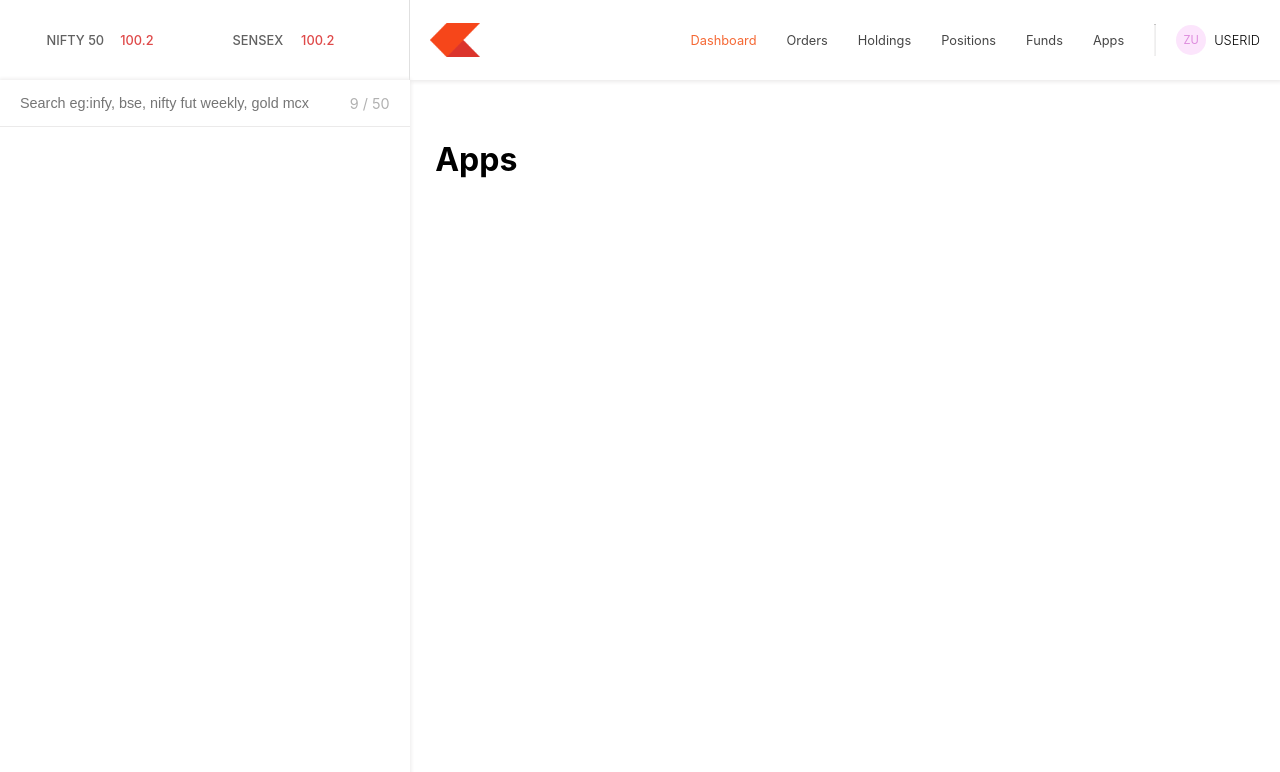
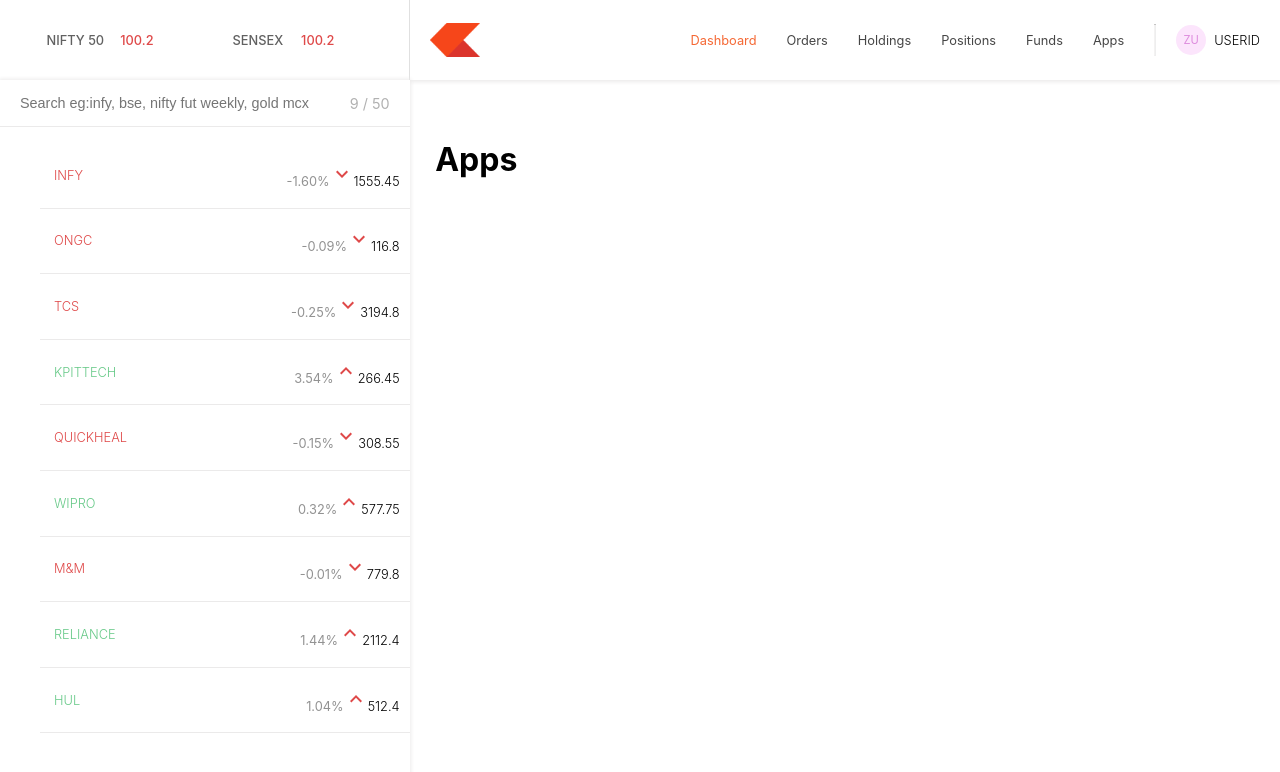
Before and after one commit to osinsomkuwar-27/Equinix, a React (Create React App) app in the folder dashboard/: page /apps in a window 1280 px wide. Shown: the top 772 px of the page. Built offline with nearby package versions, Linux system fonts and the light colour scheme.

Commit message:
watchlist updation

```diff
--- /dev/null
+++ b/dashboard/src/component/GeneralContext.js
@@ -0,0 +1,37 @@
+// import React, { useState } from "react";
+
+// import BuyActionWindow from "./BuyActionWindow";
+
+// const GeneralContext = React.createContext({
+//   openBuyWindow: (uid) => {},
+//   closeBuyWindow: () => {},
+// });
+
+// export const GeneralContextProvider = (props) => {
+//   const [isBuyWindowOpen, setIsBuyWindowOpen] = useState(false);
+//   const [selectedStockUID, setSelectedStockUID] = useState("");
+
+//   const handleOpenBuyWindow = (uid) => {
+//     setIsBuyWindowOpen(true);
+//     setSelectedStockUID(uid);
+//   };
+
+//   const handleCloseBuyWindow = () => {
+//     setIsBuyWindowOpen(false);
+//     setSelectedStockUID("");
+//   };
+
+//   return (
+//     <GeneralContext.Provider
+//       value={{
+//         openBuyWindow: handleOpenBuyWindow,
+//         closeBuyWindow: handleCloseBuyWindow,
+//       }}
+//     >
+//       {props.children}
+//       {isBuyWindowOpen && <BuyActionWindow uid={selectedStockUID} />}
+//     </GeneralContext.Provider>
+//   );
+// };
+
+// export default GeneralContext;
--- a/dashboard/src/component/WatchList.js
+++ b/dashboard/src/component/WatchList.js
@@ -1,4 +1,13 @@
-import React from "react";
+import React, { useState, useContext } from "react";
+import { Tooltip, Grow } from "@mui/material";
+import {
+  BarChartOutlined,
+  KeyboardArrowDown,
+  KeyboardArrowUp,
+  MoreHoriz,
+} from "@mui/icons-material";
+import GeneralContext from "./GeneralContext";
+import { watchlist } from "../data/data";
 
 const WatchList = () => {
   return (
@@ -11,12 +20,93 @@
           placeholder="Search eg:infy, bse, nifty fut weekly, gold mcx"
           className="search"
         />
-        <span className="counts"> 9 / 50</span>
+        <span className="counts"> {watchlist.length} / 50</span>
       </div>
 
-      <ul className="list"></ul>
+      <ul className="list">
+        {watchlist.map((stock, index) => {
+          return <WatchListItem stock={stock} key={index} />;
+        })}
+      </ul>
     </div>
   );
 };
 
 export default WatchList;
+
+const WatchListItem = ({ stock }) => {
+  const [showWatchlistActions, setShowWatchlistActions] = useState(false);
+
+  const handleMouseEnter = (e) => {
+    setShowWatchlistActions(true);
+  };
+
+  const handleMouseLeave = (e) => {
+    setShowWatchlistActions(false);
+  };
+
+  return (
+    <li onMouseEnter={handleMouseEnter} onMouseLeave={handleMouseLeave}>
+      <div className="item">
+        <p className={stock.isDown ? "down" : "up"}>{stock.name}</p>
+        <div className="itemInfo">
+          <span className="percent">{stock.percent}</span>
+          {stock.isDown ? (
+            <KeyboardArrowDown className="down" />
+          ) : (
+            <KeyboardArrowUp className="down" />
+          )}
+          <span className="price">{stock.price}</span>
+        </div>
+      </div>
+      {showWatchlistActions && <WatchListActions uid={stock.name} />}
+    </li>
+  );
+};
+
+const WatchListActions = ({ uid }) => {
+  const generalContext = useContext(GeneralContext);
+
+  const handleBuyClick = () => {
+    generalContext.openBuyWindow(uid);
+  };
+
+  return (
+    <span className="actions">
+      <span>
+        <Tooltip
+          title="Buy (B)"
+          placement="top"
+          arrow
+          TransitionComponent={Grow}
+          onClick={handleBuyClick}
+        >
+          <button className="buy">Buy</button>
+        </Tooltip>
+        <Tooltip
+          title="Sell (S)"
+          placement="top"
+          arrow
+          TransitionComponent={Grow}
+        >
+          <button className="sell">Sell</button>
+        </Tooltip>
+        <Tooltip
+          title="Analytics (A)"
+          placement="top"
+          arrow
+          TransitionComponent={Grow}
+        >
+          <button className="action">
+            <BarChartOutlined className="icon" />
+          </button>
+        </Tooltip>
+        <Tooltip title="More" placement="top" arrow TransitionComponent={Grow}>
+          <button className="action">
+            <MoreHoriz className="icon" />
+          </button>
+        </Tooltip>
+      </span>
+    </span>
+  );
+};
```
